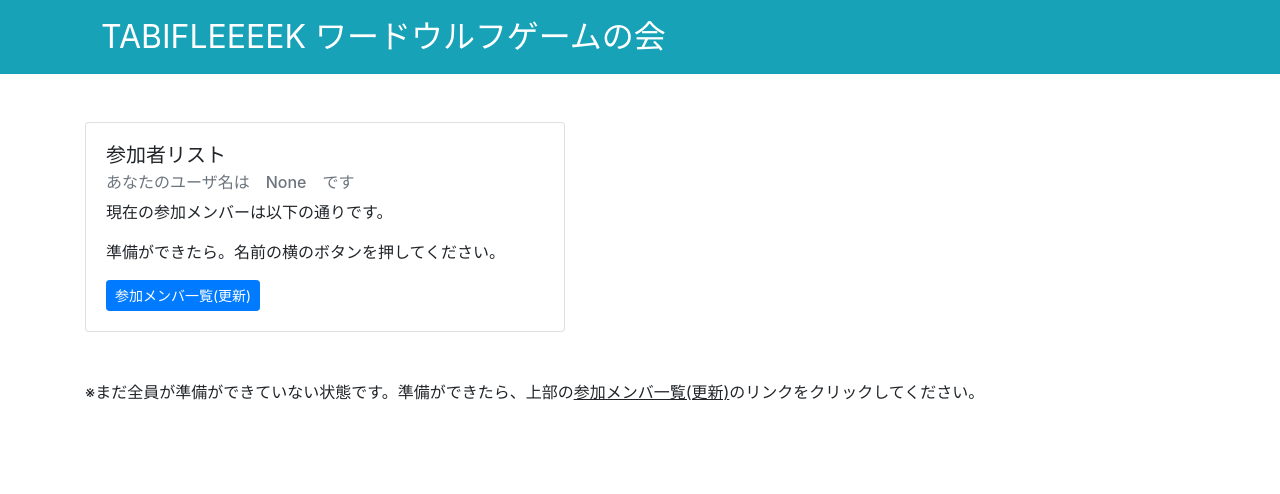
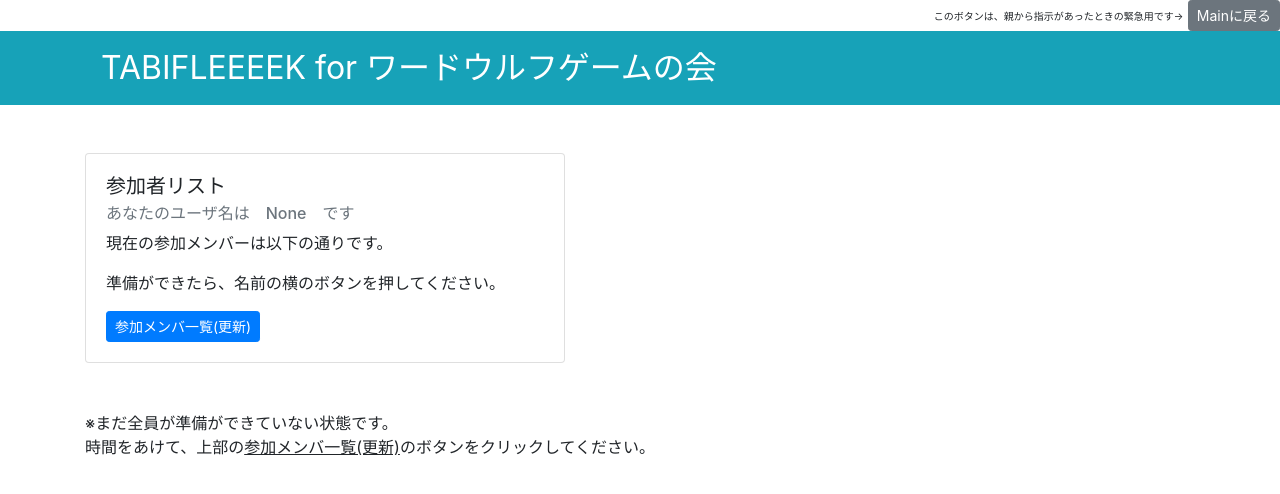
Before and after one commit to HirokiYokoyama0/wordwolf_for_tabi-5, a Flask app: page /repeat in a window 1280 px wide. Shown: the top 494 px of the page. Run offline with Flask 2, Linux system fonts and the light colour scheme; data that the repository does not hold is empty; some libraries are stand-ins or nearby versions.

Commit message:
メインに戻るボタンをbase.htmlに追加した

```diff
--- a/templates/base.html
+++ b/templates/base.html
@@ -6,9 +6,15 @@
         <title>ワードウルフへようこそ</title>
     </head>
     <body>
+        <div class="text-right">
+        <font size="1">このボタンは、親から指示があったときの緊急用です→</font>
+        <a class="btn btn-secondary btn-sm" href="{{ url_for('main')}}" role="button">Mainに戻る</a>
+    　　</div>
+
+
         <nav class="navbar  navbar-dark bg-info">
             <div class="container-md">
-                <a class="navbar-brand pl-3" href="/" style="font-size: 2rem;">TABIFLEEEEK ワードウルフゲームの会</a>
+                <a class="navbar-brand pl-3" style="font-size: 2rem;">TABIFLEEEEK for ワードウルフゲームの会</a>
             </div>
         </nav>
         <div class="container">
--- a/templates/member_list.html
+++ b/templates/member_list.html
@@ -11,7 +11,7 @@
       <h5 class="card-title">参加者リスト</h5>
       <h6 class="card-subtitle mb-2 text-muted">あなたのユーザ名は　{{myname}}　です </h6>
       <p class="card-text">現在の参加メンバーは以下の通りです。</p>
-      <p class="card-text">準備ができたら。名前の横のボタンを押してください。</p>
+      <p class="card-text">準備ができたら、名前の横のボタンを押してください。</p>
       {% for member in MemberList_DB %}
       <p>
           <div style="display:inline-flex">
@@ -59,7 +59,8 @@
 
 </div>
 {% else %}
-  <p>※まだ全員が準備ができていない状態です。準備ができたら、上部の<u>参加メンバ一覧(更新)</u>のリンクをクリックしてください。</p>
+  <p>※まだ全員が準備ができていない状態です。<br>
+    時間をあけて、上部の<u>参加メンバ一覧(更新)</u>のボタンをクリックしてください。</p>
 {% endif %}
 
 {% endblock %}
```
